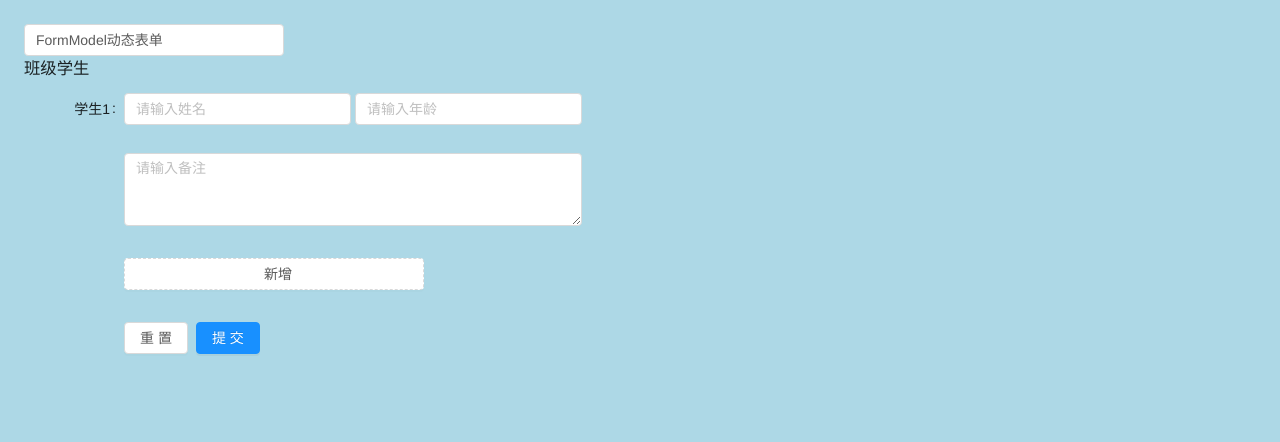
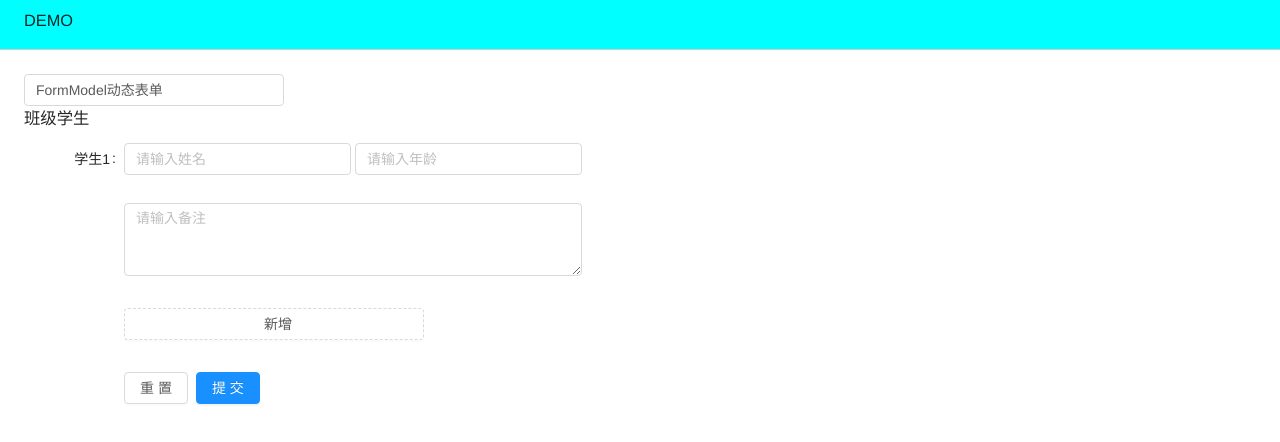
Before and after one commit to WhenhowXu/courses, a Vue app: page / in a window 1280 px wide. Shown: the top 442 px of the page. Built offline with nearby package versions, Linux system fonts and the light colour scheme.

Commit message:
feat: full screen

```diff
--- a/package.json
+++ b/package.json
@@ -11,6 +11,7 @@
   "dependencies": {
     "ant-design-vue": "^1.7.8",
     "core-js": "^3.8.3",
+    "screenfull": "^6.0.2",
     "vue": "^2.6.14",
     "vue-router": "^3.6.5",
     "vuex": "^4.0.2"
--- a/src/App.vue
+++ b/src/App.vue
@@ -1,12 +1,17 @@
 <template>
   <div id="app">
-    <router-view></router-view>
+    <app-layout>
+      <router-view></router-view>
+    </app-layout>
   </div>
 </template>
 
 <script>
+import { AppLayout } from "@/layout";
+
 export default {
   name: "App",
+  components: { AppLayout },
 };
 </script>
 
@@ -15,12 +20,5 @@ export default {
   font-family: Avenir, Helvetica, Arial, sans-serif;
   -webkit-font-smoothing: antialiased;
   -moz-osx-font-smoothing: grayscale;
-  position: absolute;
-  top: 0;
-  bottom: 0;
-  left: 0;
-  right: 0;
-  background-color: lightblue;
-  padding: 24px;
 }
 </style>
--- /dev/null
+++ b/src/layout/AppHeader/FullScreen.vue
@@ -0,0 +1,33 @@
+<template>
+  <a-tooltip :title="title" placement="bottomRight">
+    <a-icon :type="iconType" @click="toogleFullScreen" />
+  </a-tooltip>
+</template>
+<script>
+import screenFull from "screenfull";
+
+export default {
+  data() {
+    return {
+      isFullScreen: false,
+    };
+  },
+  computed: {
+    iconType() {
+      return this.isFullScreen ? "fullscreen-exit" : "fullscreen";
+    },
+    title() {
+      return this.isFullScreen ? "退出全屏" : "全屏";
+    },
+  },
+  methods: {
+    toogleFullScreen() {
+      if (screenFull.isEnabled) {
+        screenFull.toggle().then(() => {
+          this.isFullScreen = !this.isFullScreen;
+        });
+      }
+    },
+  },
+};
+</script>
--- /dev/null
+++ b/src/layout/AppHeader/index.vue
@@ -0,0 +1,27 @@
+<template>
+  <div class="AppHeader_Wrapper">
+    <h3>DEMO</h3>
+    <a-space>
+      <full-screen />
+    </a-space>
+  </div>
+</template>
+<script>
+import FullScreen from "./FullScreen";
+
+export default {
+  name: "AppHeader",
+  components: {
+    FullScreen,
+  },
+};
+</script>
+<style>
+.AppHeader_Wrapper {
+  display: flex;
+  flex-direction: row;
+  align-items: center;
+  justify-content: space-between;
+  padding: 0 24px;
+}
+</style>
--- /dev/null
+++ b/src/layout/AppLayout.vue
@@ -0,0 +1,34 @@
+<template>
+  <div class="AppLayout_wrapper">
+    <app-header class="app-header" />
+    <main class="app-main">
+      <slot></slot>
+    </main>
+  </div>
+</template>
+
+<script>
+import AppHeader from "./AppHeader";
+export default {
+  name: "AppLayout",
+  components: { AppHeader },
+};
+</script>
+<style scoped lang="less">
+.AppLayout_wrapper {
+  position: absolute;
+  top: 0;
+  left: 0;
+  right: 0;
+  bottom: 0;
+  .app-header {
+    height: 50px;
+    background-color: aqua;
+    border-bottom: 1px solid #ccc;
+  }
+  .app-main {
+    height: calc(100% - 50px);
+    padding: 24px;
+  }
+}
+</style>
--- a/src/layout/index.js
+++ b/src/layout/index.js
@@ -1,2 +1,2 @@
-import MainSection from "./MainSection";
-export { MainSection };
+import AppLayout from "./AppLayout";
+export { AppLayout };
```
Also changed, not shown: src/layout/MainSection.vue (deleted, +0 -8 lines), 1 other file (tests, documents, lock files or other folders).
